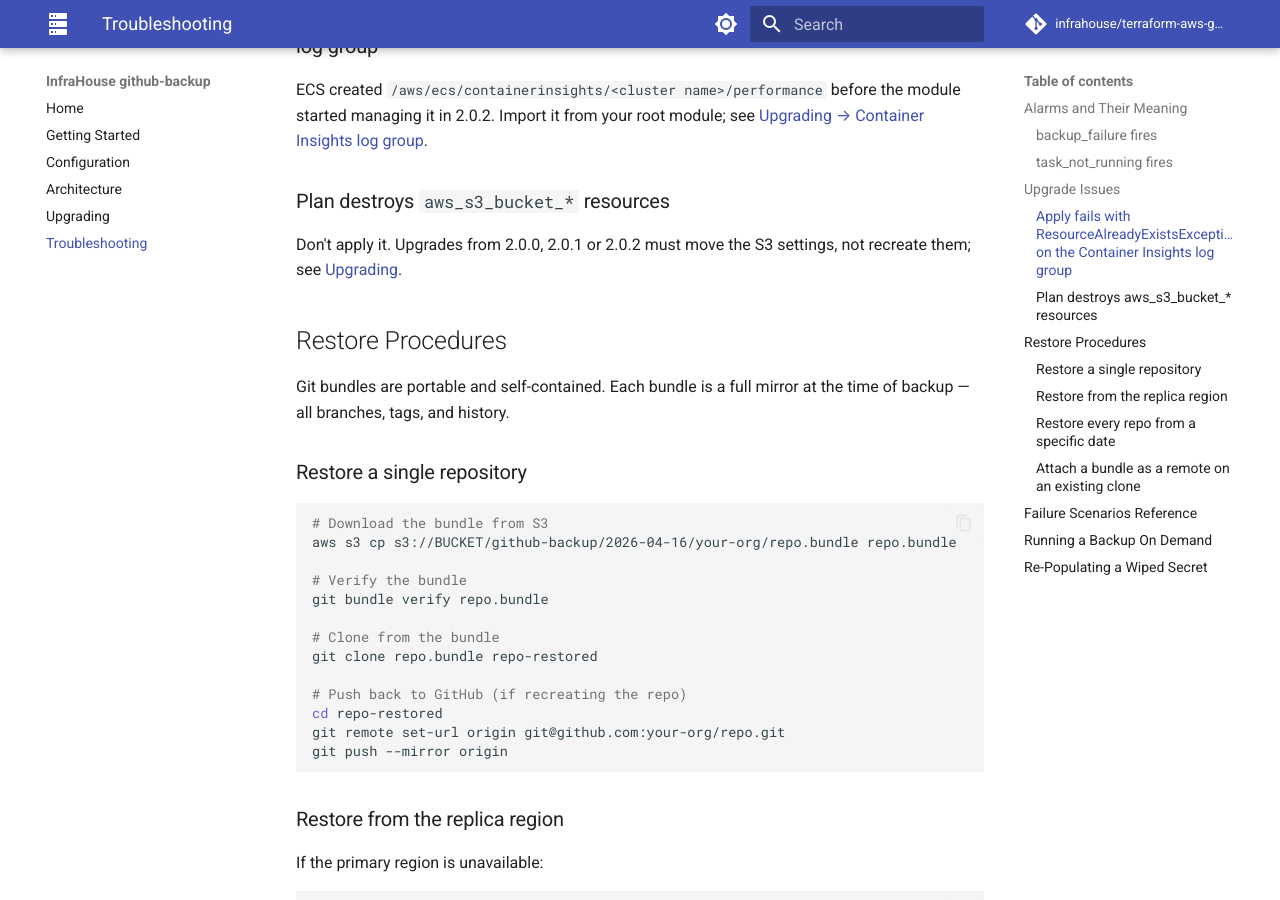
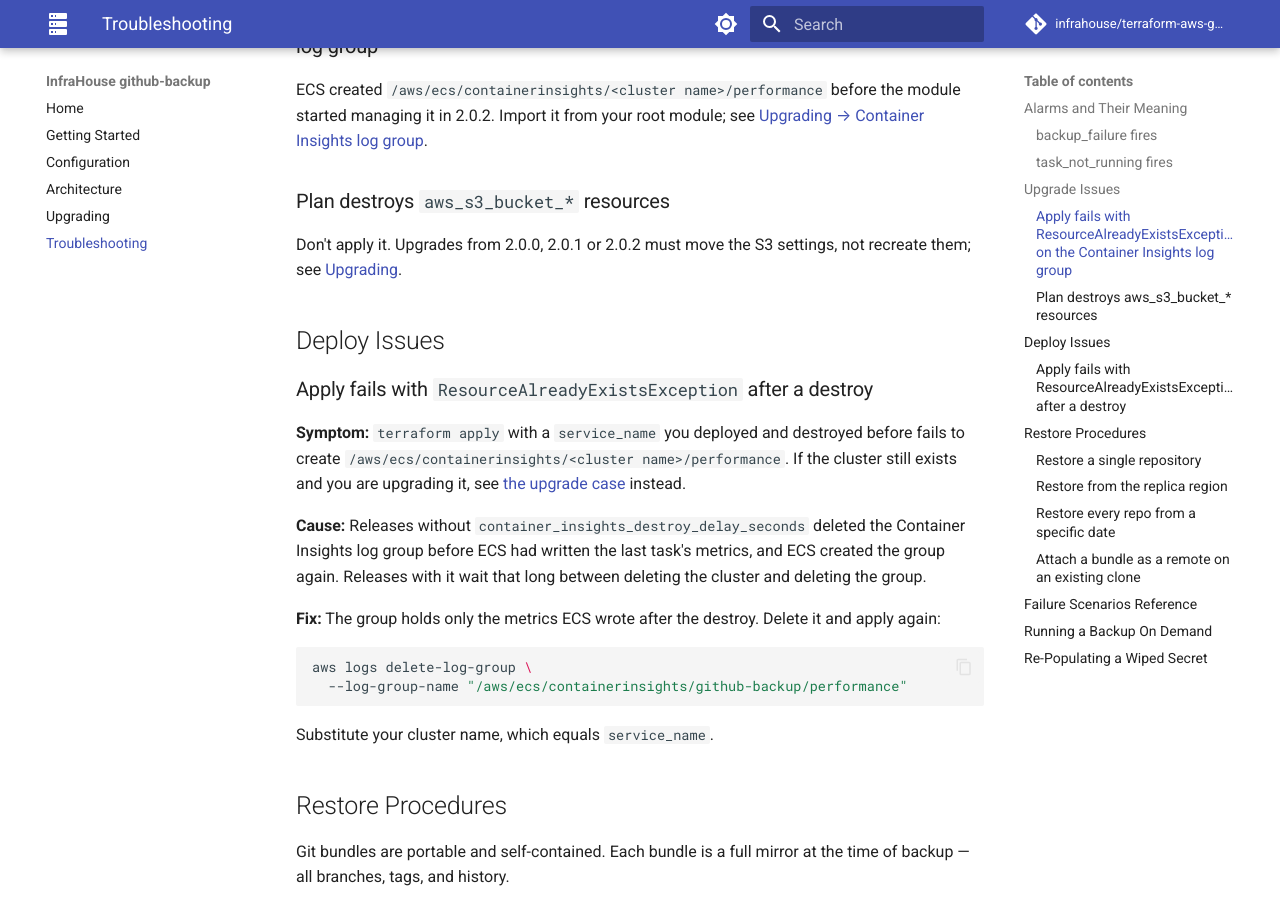
Before and after one commit to infrahouse/terraform-aws-github-backup, an MkDocs documentation site: the page built from docs/troubleshooting.md, in a window 1280 px wide and 900 px high, scrolled down 1756 px. Built offline with MkDocs 1.6.1 and Material for MkDocs 9.7.7, drawn with Linux system fonts in a browser that asks for light colours; comment, search, counter and statistics services are not loaded.

Commit message:
docs: describe container_insights_destroy_delay_seconds and the leftover log group
Co-Authored-By: Claude Opus 5.5 <noreply@anthropic.com>

````diff
--- a/docs/troubleshooting.md
+++ b/docs/troubleshooting.md
@@ -78,6 +78,27 @@ ECS created `/aws/ecs/containerinsights/<cluster name>/performance` before the m
 
 Don't apply it. Upgrades from 2.0.0, 2.0.1 or 2.0.2 must move the S3 settings, not recreate them; see
 [Upgrading](upgrading.md#from-200-201-or-202).
+
+## Deploy Issues
+
+### Apply fails with `ResourceAlreadyExistsException` after a destroy
+
+**Symptom:** `terraform apply` with a `service_name` you deployed and destroyed before fails to create
+`/aws/ecs/containerinsights/<cluster name>/performance`. If the cluster still exists and you are upgrading it, see
+[the upgrade case](#apply-fails-with-resourcealreadyexistsexception-on-the-container-insights-log-group) instead.
+
+**Cause:** Releases without `container_insights_destroy_delay_seconds` deleted the Container Insights log group
+before ECS had written the last task's metrics, and ECS created the group again. Releases with it wait that long
+between deleting the cluster and deleting the group.
+
+**Fix:** The group holds only the metrics ECS wrote after the destroy. Delete it and apply again:
+
+```bash
+aws logs delete-log-group \
+  --log-group-name "/aws/ecs/containerinsights/github-backup/performance"
+```
+
+Substitute your cluster name, which equals `service_name`.
 
 ## Restore Procedures
 
````
Also changed, not shown: docs/configuration.md (+13 -0 lines).
